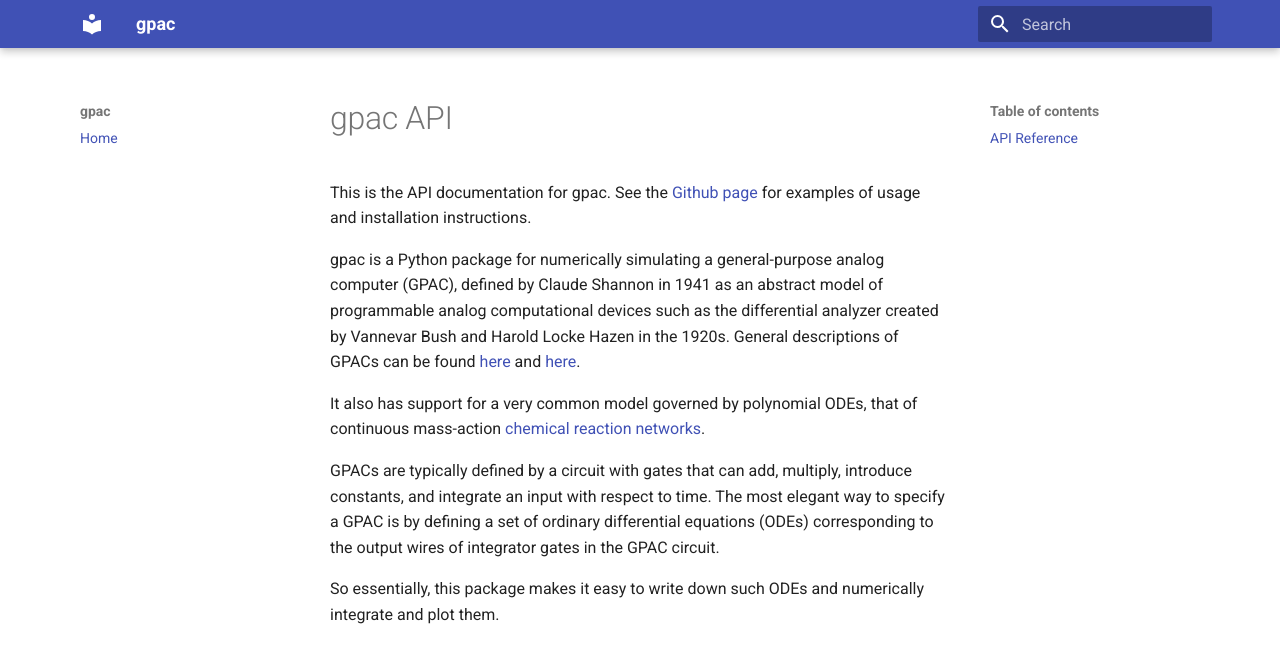
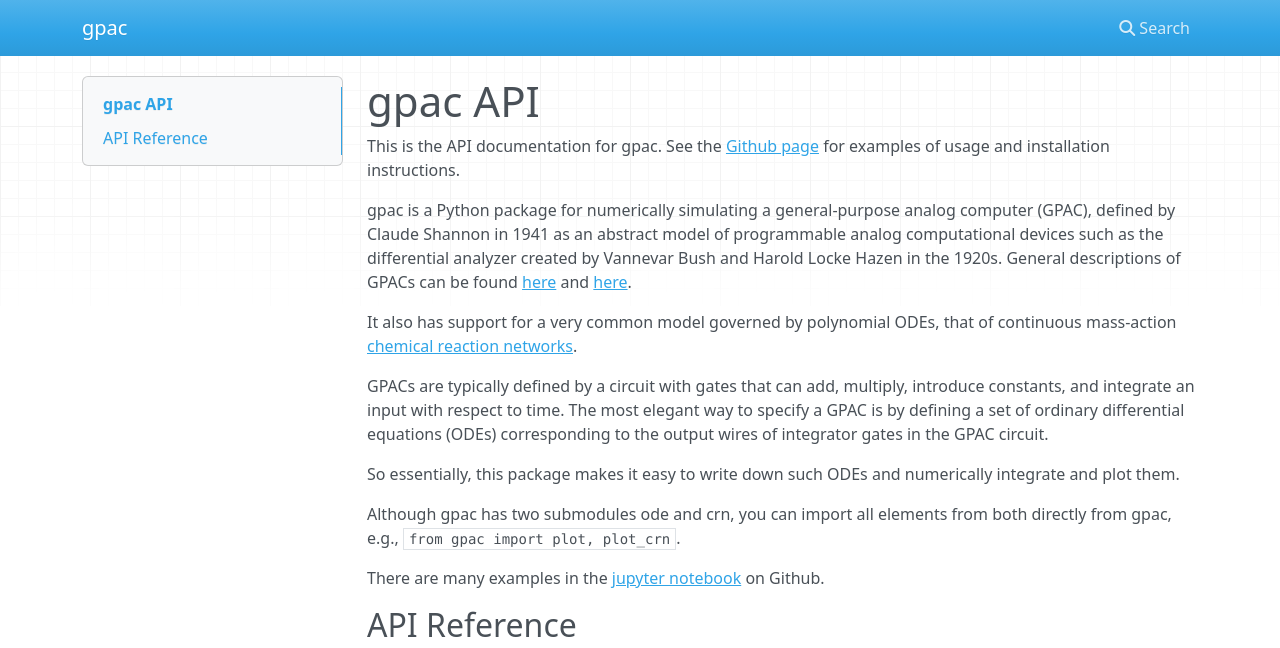
Before and after one commit to UC-Davis-molecular-computing/gpac, an MkDocs documentation site: the page built from docs/index.md, in a window 1280 px wide and 1112 px high. Shown: the top 648 px of the window. Built offline with MkDocs 1.6.1, drawn with Linux system fonts in a browser that asks for light colours; nearby versions of some CDN libraries; some of the changed text lies outside the part shown.

Commit message:
trying readthedocs again

```diff
--- a/docs/style.css
+++ b/docs/style.css
@@ -1,3 +1,8 @@
 .md-grid {
-    max-width: 90%; /* or 100%, if you want to stretch to full-width */
+    max-width: 90%;
 }
+
+.#toc-collapse {
+    max-height: 85vh;
+    overflow-y: auto;
+}
--- a/mkdocs.yaml
+++ b/mkdocs.yaml
@@ -1,5 +1,10 @@
 site_name: gpac
-theme: material
+theme:
+  name: mkdocs
+  include_sidebar: true
+  navigation_depth: 4  # Controls how deep the TOC goes
+  collapse_navigation: false  # Show all sections, not just the current page
+  sticky_navigation: true  # Makes the sidebar scroll with the pages
 
 extra_css:
   - style.css
@@ -23,48 +28,6 @@
             show_source: true
             show_root_heading: true
 
-# plugins:
-#   - search
-#   - autorefs  # This must be before mkdocstrings
-#   - mkdocstrings:
-#       default_handler: python_xref
-#       handlers:
-#       python_xref:
-#         import:
-#         - https://docs.python.org/3/objects.inv
-#         options:
-#           docstring_style: google
-#           docstring_options:
-#             ignore_init_summary: yes
-#           merge_init_into_class: yes
-#           relative_crossrefs: yes
-#           check_crossrefs: no
-#           separate_signature: yes
-#           show_source: no
-#           show_root_full_path: no
-      # default_handler: python
-#       python:
-#         options:
-#           members_order: source
-#           signature_crossrefs: true
-#           show_if_no_docstring: false
-#           separate_signature: true
-#           show_signature_annotations: true
-#           docstring_section_style: table
-#           show_symbol_type_heading: true
-#           docstring_style: numpy
-#           docstring_options:
-#             ignore_init_summary: true
-#             preserve_newlines: true
-#             enable_relative_crossref: true
-#           line_length: 100
-# #            merge_init_into_class: true # don't want to display autogenerated __init__ method for Summary
-#                                         # since it's supposed to be created using the from_file method
-#           show_submodules: true
-#           selection:
-#             members:
-#               - gpac
-#               - Summary
 nav:
   - Home: index.md
 
--- a/pyproject.toml
+++ b/pyproject.toml
@@ -25,6 +25,9 @@
     "gillespy2>=1",
     "rebop>=0.9",
     "xarray>=2025",
+    "mkdocs>=1.4.0",
+    "mkdocstrings[python]>=0.20.0",
+    "mkdocs-material>=9.1.0",
 ]
 
 [project.urls]
```
